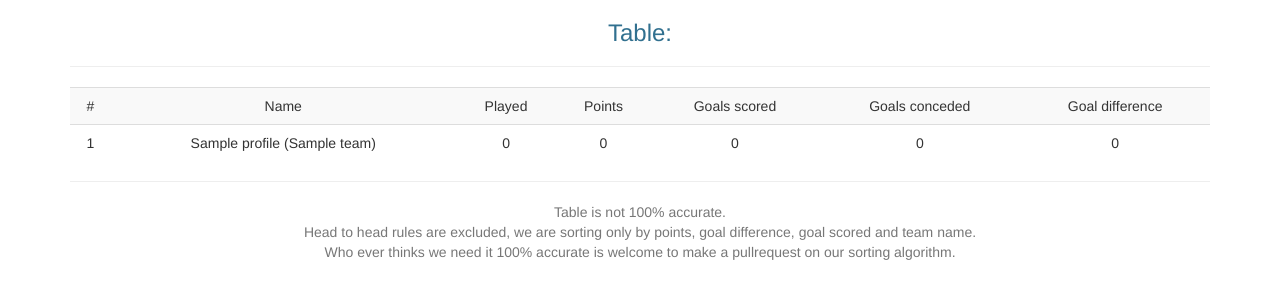
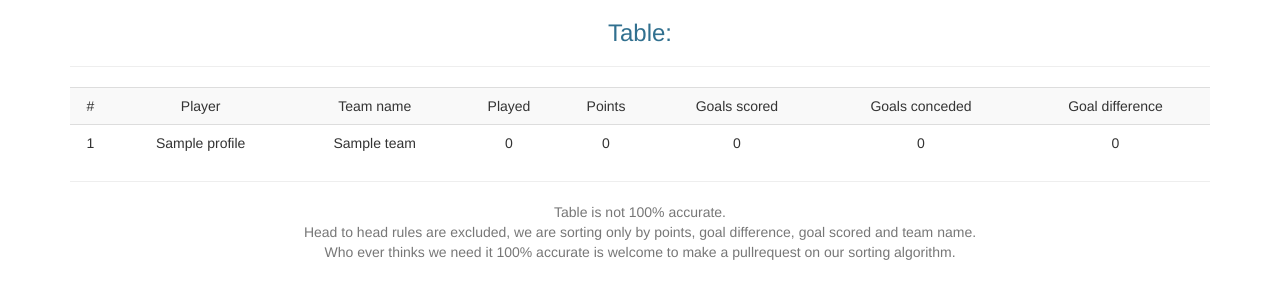
Before and after one commit to doboj-labs/pes-bot-api, a Django app: template api/templates/table.html in a window 1280 px wide. Shown: the top 300 px of the page. Run offline with Django 3.2, Linux system fonts and the light colour scheme; the template is opened without the code that fills it: values that come from a table or form of the project are taken from there, others are empty; tables that the repository leaves empty hold one stand-in row (values such as "Sample post"); some libraries are stand-ins or nearby versions.

Commit message:
Separate user and team name, and change the content in title tag

```diff
--- a/api/templates/matches.html
+++ b/api/templates/matches.html
@@ -5,7 +5,7 @@
     <meta http-equiv="X-UA-Compatible" content="IE=edge">
     <meta name="viewport" content="width=device-width, initial-scale=1">
 
-    <title>Pes online control</title>
+    <title>Matches - Pes online control</title>
 
     <script
             src="https://code.jquery.com/jquery-3.1.1.js"
--- a/api/templates/table.html
+++ b/api/templates/table.html
@@ -5,7 +5,7 @@
     <meta http-equiv="X-UA-Compatible" content="IE=edge">
     <meta name="viewport" content="width=device-width, initial-scale=1">
 
-    <title>Pes online control</title>
+    <title>Table - Pes online control</title>
 
     <script
             src="https://code.jquery.com/jquery-3.1.1.js"
@@ -33,7 +33,8 @@
         <table class="table table-responsive table-striped">
             <tr>
                 <td>#</td>
-                <td>Name</td>
+                <td>Player</td>
+                <td>Team name</td>
                 <td>Played</td>
                 <td>Points</td>
                 <td>Goals scored</td>
@@ -45,7 +46,8 @@
             {% for profile in profiles %}
                 <tr>
                     <td>{{ forloop.counter}}</td>
-                    <td>{{ profile }}</td>
+                    <td>{{ profile.slack_name }}</td>
+                    <td>{{ profile.team.name }}</td>
                     <td>{{ profile.played }}</td>
                     <td>{{ profile.points }}</td>
                     <td>{{ profile.goals_scored }}</td>
```
